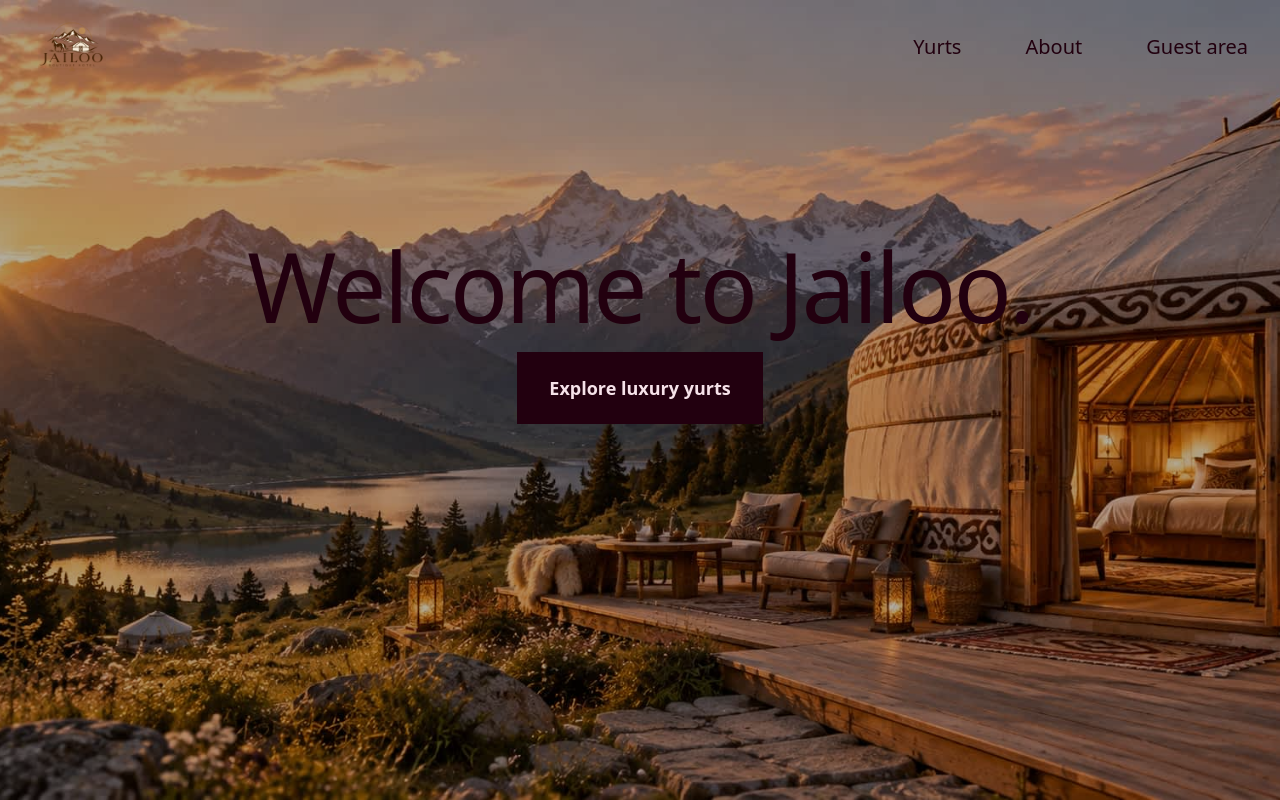
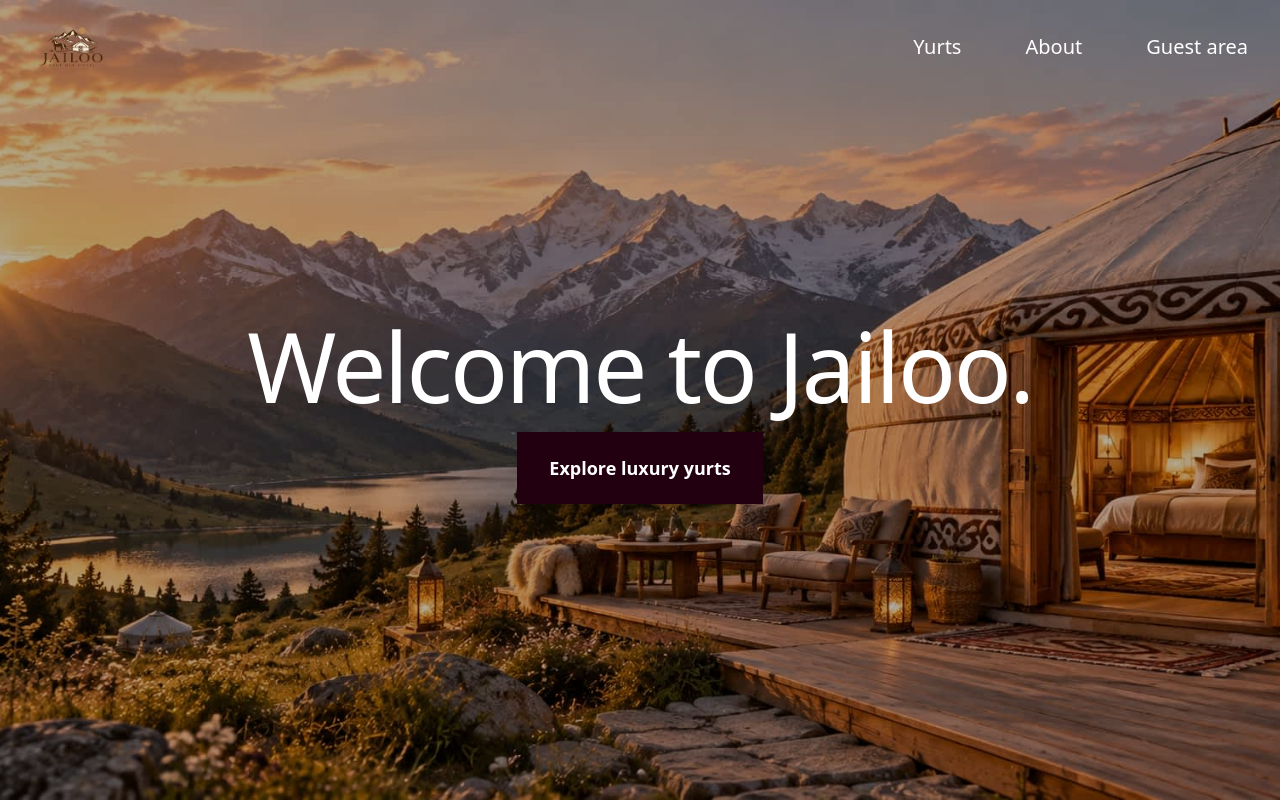
Before and after one commit to shay122990/jailoo-boutique-yurts, a Next.js app: page / in a window 1280 px wide. Built offline with nearby package versions, Linux system fonts and the light colour scheme.

Commit message:
fixed image size ratio

```diff
--- a/package.json
+++ b/package.json
@@ -10,8 +10,11 @@
   },
   "dependencies": {
     "@heroicons/react": "^2.2.0",
+    "@supabase/ssr": "^0.12.7",
+    "@supabase/supabase-js": "^2.118.0",
     "@tanstack/react-query": "^5.104.2",
     "date-fns": "^4.4.0",
+    "dotenv": "^18.0.8",
     "next": "16.3.5",
     "react": "19.2.8",
     "react-dom": "19.2.8",
--- a/src/app/_components/Header.js
+++ b/src/app/_components/Header.js
@@ -1,5 +1,5 @@
 import Navigation from "./Navigation";
-import Logo from ".//Logo";
+import Logo from "./Logo";
 
 function Header() {
   return (
--- a/src/app/_components/Logo.js
+++ b/src/app/_components/Logo.js
@@ -1,15 +1,14 @@
 import Image from "next/image";
 import Link from "next/link";
+import logo from "../../../public/jailoo-brown.png";
 
 function Logo() {
   return (
-    <Link href="/" className="flex items-center gap-4 z-10">
+    <Link href="/" className="z-10 flex items-center gap-4">
       <Image
-        src="/jailoo-brown.png"
-        height={80}
-        width={80}
-        alt="The Wild Oasis logo"
-        loading="eager"
+        src={logo}
+        alt="Jailoo logo"
+        style={{ width: "80px", height: "auto" }}
       />
     </Link>
   );
--- a/src/app/_components/Navigation.js
+++ b/src/app/_components/Navigation.js
@@ -3,7 +3,7 @@ import Link from "next/link";
 export default function Navigation() {
   return (
     <nav className="z-10 text-xl">
-      <ul className="flex gap-16 items-center">
+      <ul className="flex gap-16 items-center text-white">
         <li>
           <Link href="/yurts" className="hover:text transition-colors">
             Yurts
--- a/src/app/layout.js
+++ b/src/app/layout.js
@@ -21,12 +21,10 @@ export default function RootLayout({ children }) {
   return (
     <html lang="en">
       <body
-        className={` bg-plum text-pink ${mont.variable} antialiased flex min-h-screen flex-col relative`}
+        className={`${mont.variable} flex min-h-screen flex-col bg-plum text-pink antialiased`}
       >
         <Header />
-        <div className="flex-1 px-8 py-12 grid w-full">
-          <main className="max-w-7xl mx-auto w-full">{children}</main>
-        </div>
+        {children}
       </body>
     </html>
   );
--- a/src/app/page.js
+++ b/src/app/page.js
@@ -4,25 +4,27 @@ import hero from "../../public/hero-home.jpg";
 
 export default function Home() {
   return (
-    <main className="mt-24">
+    <main className="fixed inset-0 z-0 flex items-center justify-center text-center">
       <Image
         src={hero}
+        alt="Mountains and forests with a yurt"
         fill
-        className="object-cover object-top"
+        priority
+        sizes="100vw"
+        className="object-cover object-center"
         placeholder="blur"
-        quality={80}
-        alt="Mountains and forests with a yurt"
       />
 
       <div className="absolute inset-0 bg-black/30" />
 
-      <div className="relative z-10 text-center">
-        <h1 className="text-8xl text-primary-50 mb-10 tracking-tight font-normal">
+      <div className="relative z-10 px-4">
+        <h1 className="mb-10 text-5xl font-normal tracking-tight text-white md:text-7xl lg:text-8xl">
           Welcome to Jailoo.
         </h1>
+
         <Link
           href="/yurts"
-          className="px-8 py-6 text-pink bg-plum hover:bg-salmon text-lg font-semibold transition-all"
+          className="bg-plum px-8 py-6 text-lg font-semibold text-white transition-all hover:bg-salmon"
         >
           Explore luxury yurts
         </Link>
```
Also changed, not shown: tsconfig.json (+6 -9 lines), 1 other file (tests, documents, lock files or other folders).
